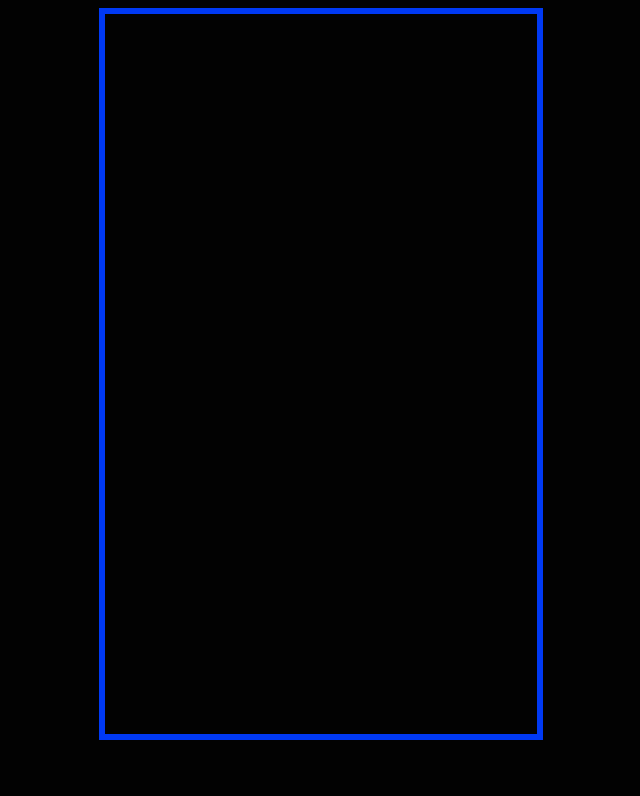
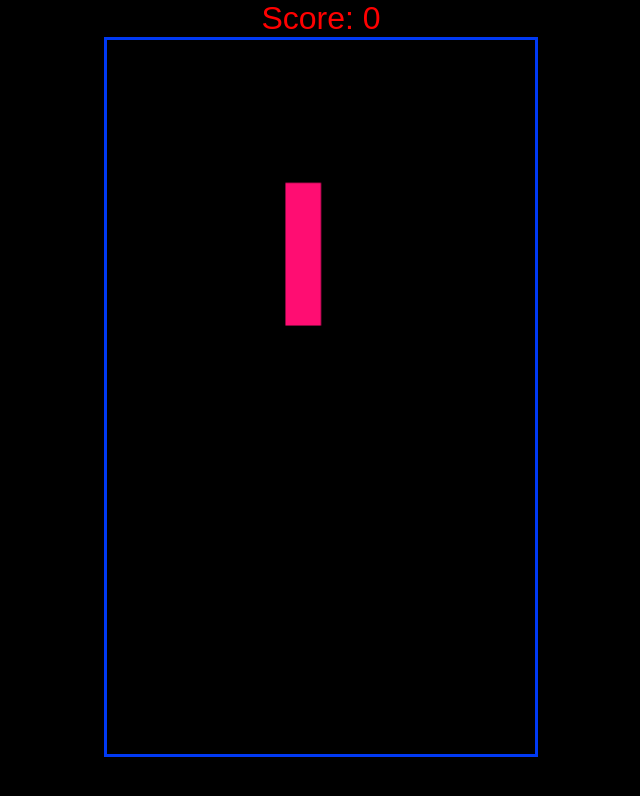
Before and after one commit to HossainRafi/BrickGame, a plain HTML site: page index.html in a window 1280 px wide. Shown: the whole page, without its empty margins (319-959 px from the left). Drawn offline with Linux system fonts and the light colour scheme.

Commit message:
project done

```diff
--- a/script.js
+++ b/script.js
@@ -5,9 +5,9 @@ const colors = [
   null,
   "#FF0D72",
   "#0DC2FF",
+  "#FF8E0D",
   "#0DFF72",
   "#F538FF",
-  "#FF8E0D",
   "#FFE138",
   "#3877FF",
 ];
@@ -214,3 +214,13 @@ document.addEventListener("keydown", (event) => {
     playerRotate(1);
   }
 });
+
+const arena = createMatrix(12, 20);
+const player = {
+  pos: { x: 0, y: 0 },
+  matrix: null,
+  score: 0,
+};
+playerReset();
+updateScore();
+update();
--- a/style.css
+++ b/style.css
@@ -1,11 +1,17 @@
+*{
+  margin: 0;
+  padding: 0;
+  box-sizing: border-box;
+}
+
 body {
-  background: #020202;
+  background: #000000;
   color: #ff0101;
   font-family: sans-serif;
-  font-size: 2em;
+  font-size: 2rem;
   text-align: center;
 }
 canvas {
-  border: solid 0.2em #0039f4;
+  border: solid 0.2rem #0039f4;
   height: 90vh;
 }
```
